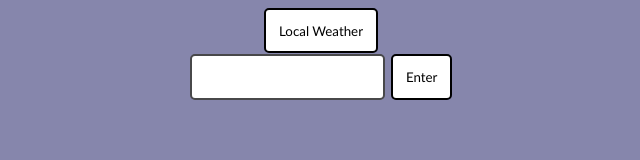
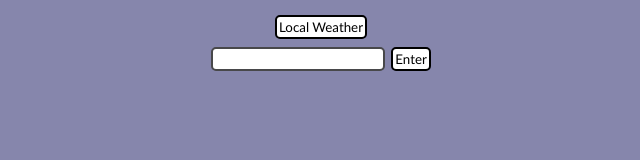
Before and after one commit to nerdychap/weather-app-angularjs, a plain HTML site: page index.html in a window 1280 px wide. Shown: the whole page, without its empty margins (319-959 px from the left). Drawn offline with nearby package versions, Linux system fonts and the light colour scheme.

Commit message:
changing the padding on button and input

```diff
--- a/style.css
+++ b/style.css
@@ -11,7 +11,7 @@ body{
 input{
     border: 2px solid #48484a ;
     border-radius: 5px;
-    padding: 1%;
+    padding: 2px;
     color: black;
     font-family: 'Trebuchet MS', 'Lucida Sans Unicode', 'Lucida Grande', 'Lucida Sans', Arial, sans-serif
 }
@@ -19,7 +19,7 @@ button{
     background-color: white;
     font-family: 'Trebuchet MS', 'Lucida Sans Unicode', 'Lucida Grande', 'Lucida Sans', Arial, sans-serif;
     border-radius: 5px;
-    padding: 1%;
+    padding:2px;
     outline: none;
     margin-bottom: 1px;
     border-style: solid;
```
